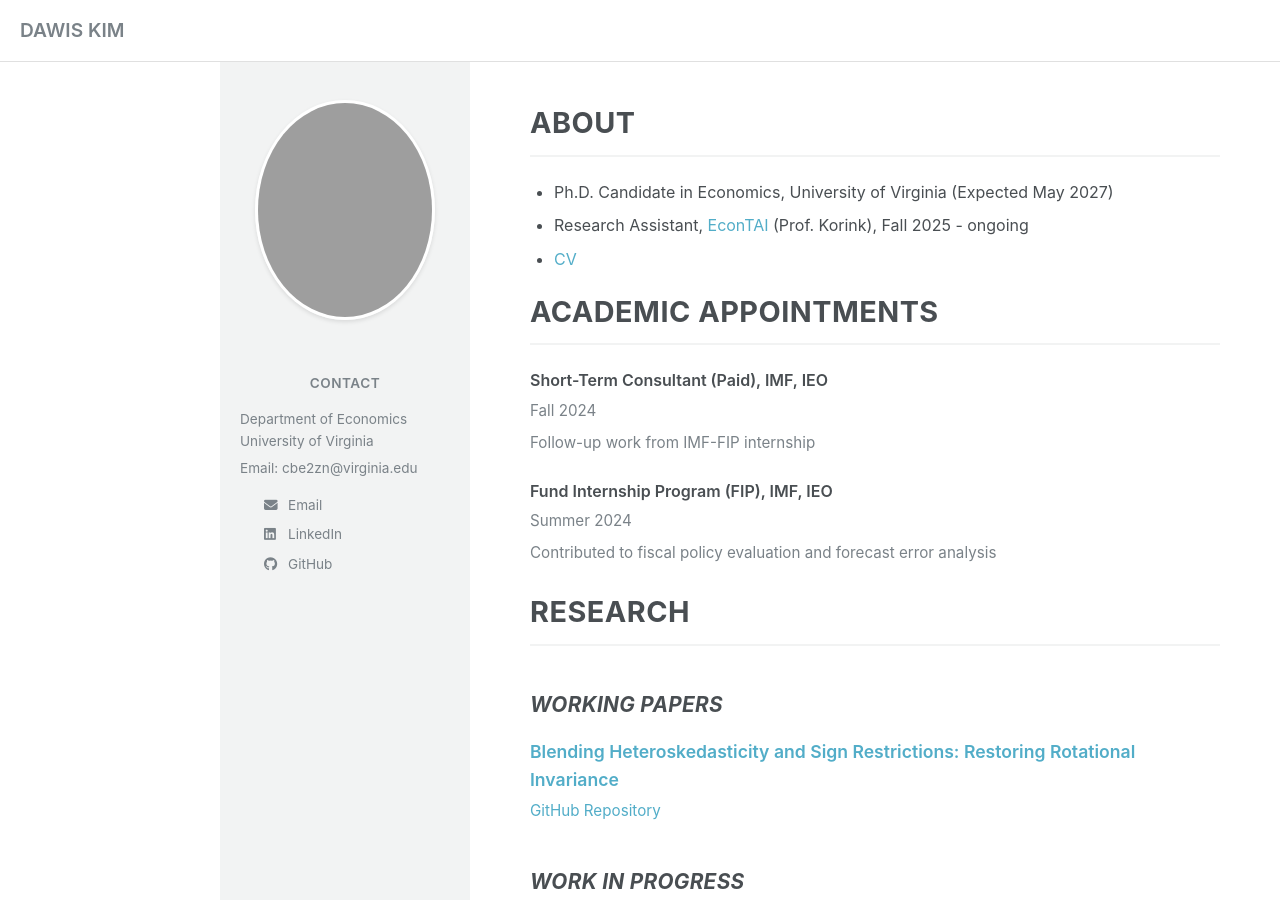
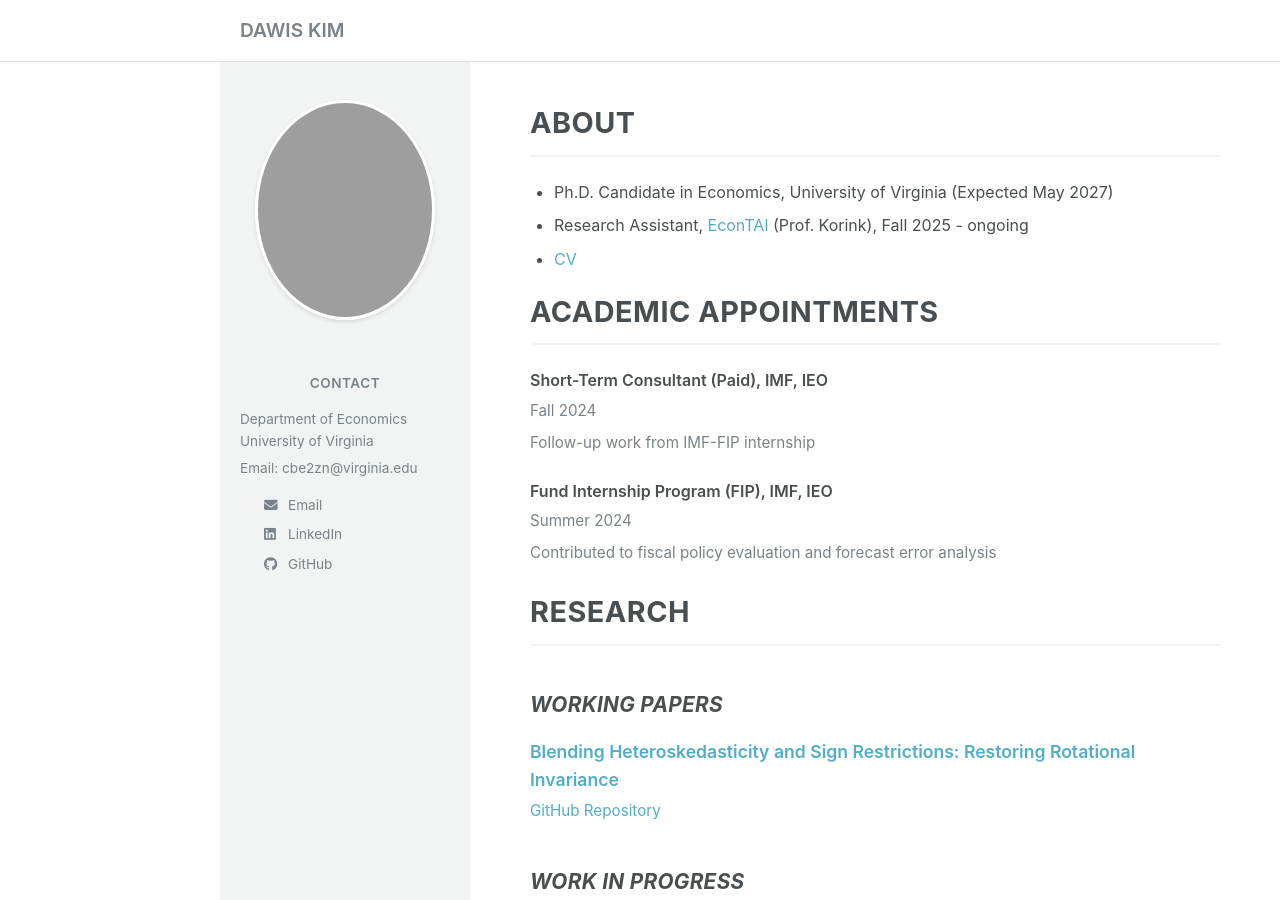
Before and after one commit to davidkim5707/website, a Jekyll site: the page built from index.md, in a window 1280 px wide and 900 px high. Built offline with Jekyll 4.4.1, drawn with Linux system fonts in a browser that asks for light colours; grey boxes are pictures that could not be loaded.

Commit message:
Align top bar with sidebar and content
- Added 220px left margin to masthead-inner to match page-wrapper
- Top bar "DAWIS KIM" now aligns with sidebar below it
- Reset margin to 0 on mobile for proper mobile layout

🤖 Generated with [Claude Code](https://claude.com/claude-code)

Co-Authored-By: Claude <noreply@anthropic.com>

```diff
--- a/assets/css/style.css
+++ b/assets/css/style.css
@@ -35,6 +35,7 @@ body {
 
 .masthead-inner {
     padding: 15px 20px;
+    margin-left: 220px; /* Align with page-wrapper left margin */
 }
 
 .masthead a {
@@ -324,6 +325,10 @@ hr {
 
 /* Mobile */
 @media (max-width: 768px) {
+    .masthead-inner {
+        margin-left: 0; /* Remove margin on mobile */
+    }
+
     .page-wrapper {
         flex-direction: column;
     }
```
